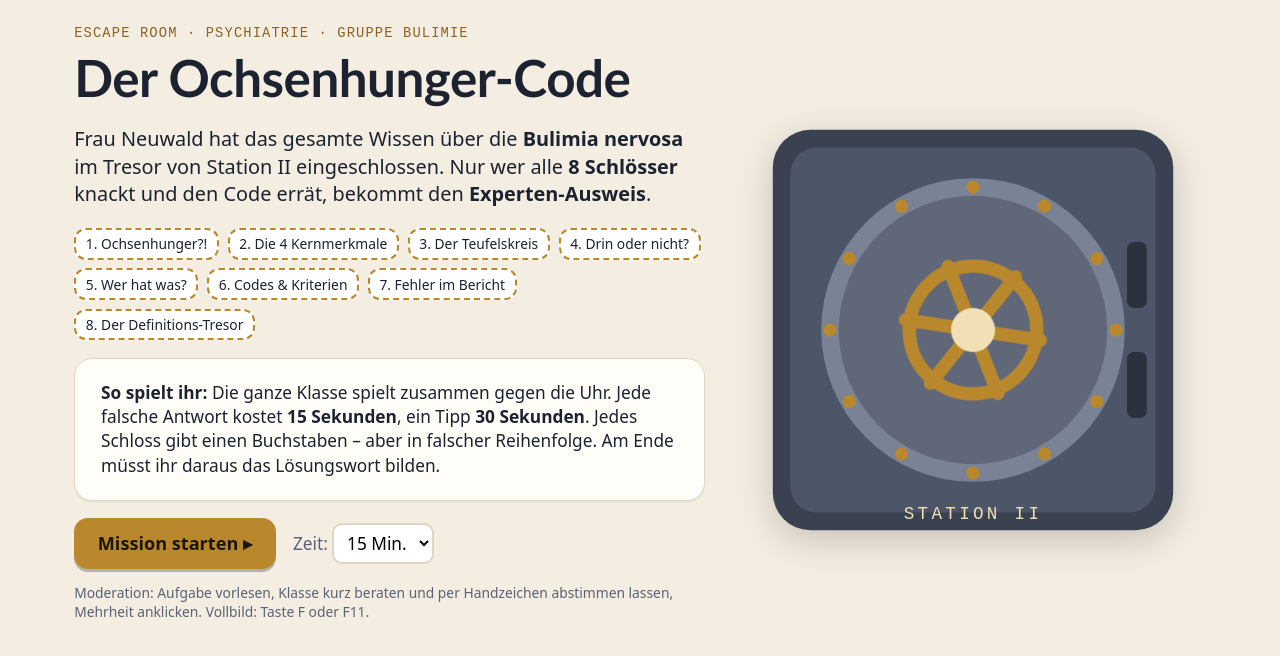
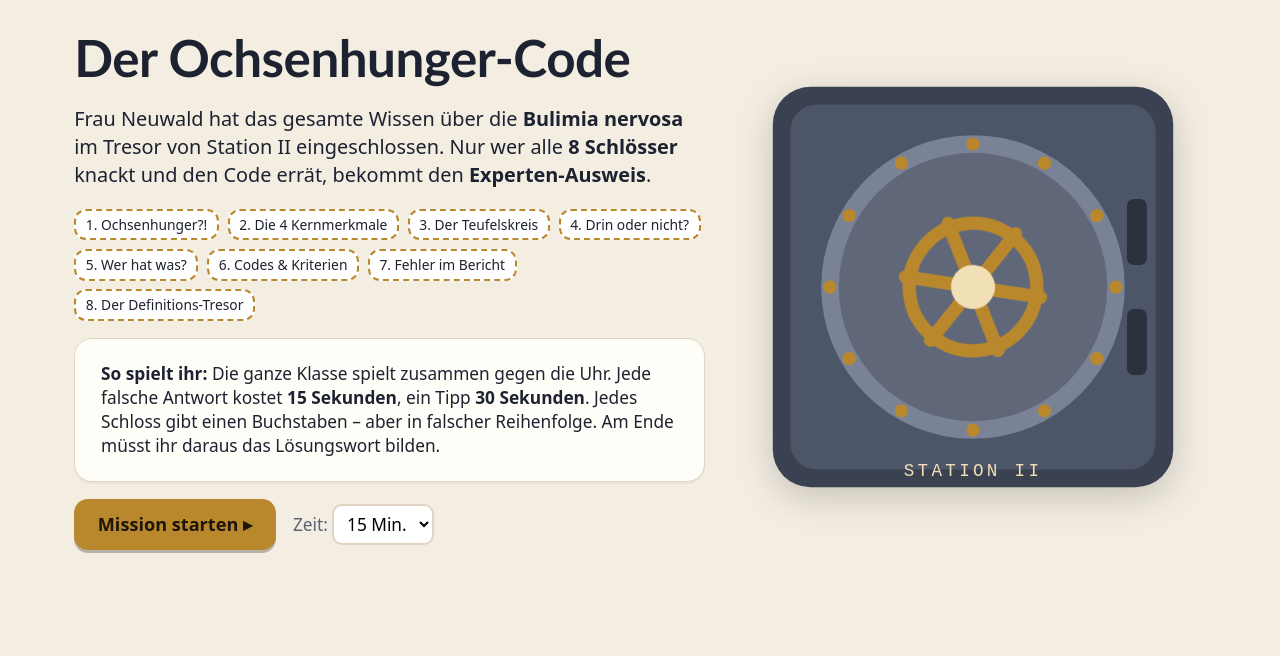
Before and after one commit to 5j2gptrwgf-hash/ochsenhunger-code, a plain HTML site: page index.html in a window 1280 px wide. Drawn offline with Linux system fonts and the light colour scheme.

Commit message:
Startseite: Moderationshinweis und Kopfzeile entfernt
Co-Authored-By: Claude Opus 5.5 <noreply@anthropic.com>
Claude-Session: https://claude.ai/code/session_01JFb15FeBCye3Um55foh5eW

```diff
--- a/index.html
+++ b/index.html
@@ -307,7 +307,6 @@ function intro() {
   stage.innerHTML = `
   <section class="intro">
     <div>
-      <div class="kicker mono">Escape Room · Psychiatrie · Gruppe Bulimie</div>
       <h1 class="h">Der Ochsenhunger-Code</h1>
       <p style="font-size:1.15em">Frau Neuwald hat das gesamte Wissen über die <b>Bulimia nervosa</b> im Tresor von Station II eingeschlossen.
       Nur wer alle <b>${N} Schlösser</b> knackt und den Code errät, bekommt den <b>Experten-Ausweis</b>.</p>
@@ -322,7 +321,6 @@ function intro() {
           <select id="mins"><option value="10">10 Min.</option><option value="12">12 Min.</option><option value="15" selected>15 Min.</option><option value="20">20 Min.</option></select>
         </label>
       </div>
-      <p class="muted" style="font-size:.8em;margin-top:1em">Moderation: Aufgabe vorlesen, Klasse kurz beraten und per Handzeichen abstimmen lassen, Mehrheit anklicken. Vollbild: Taste F oder F11.</p>
     </div>
     <svg class="vault" viewBox="0 0 400 400" aria-hidden="true">
       <rect x="18" y="18" width="364" height="364" rx="34" fill="#3a4150"/>
```
